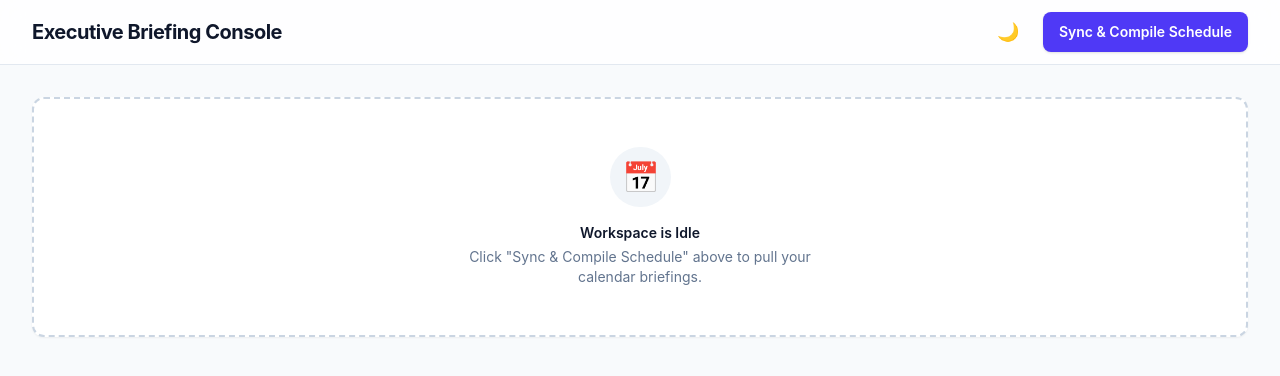
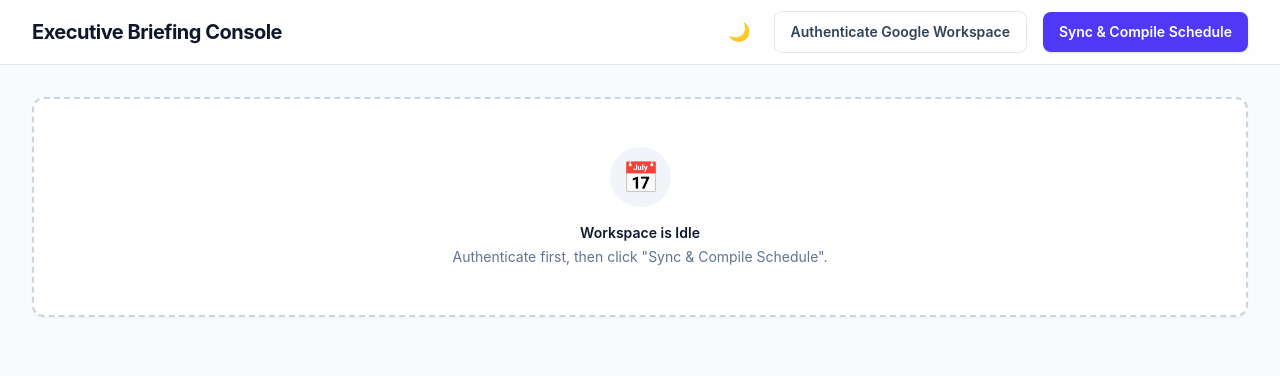
Before and after one commit to Sam00-B/gemini-meeting-prep, a React (Vite) app in the folder frontend/: page / in a window 1280 px wide. Shown: the top 376 px of the page. Built offline with nearby package versions, Linux system fonts and the light colour scheme.

Commit message:
feat: implement user authentication with Google OAuth and JWT session management

```diff
--- a/frontend/src/App.tsx
+++ b/frontend/src/App.tsx
@@ -1,6 +1,5 @@
-import { useState,useEffect } from 'react';
+import { useState, useEffect } from 'react';
 import Markdown from 'react-markdown';
-
 
 interface Briefing {
   title: string;
@@ -22,28 +21,37 @@ export default function App() {
   const [isDarkMode, setIsDarkMode] = useState<boolean>(() => {
     return localStorage.getItem('theme') === 'dark';
   });
+
   useEffect(() => {
-    const root = window.document.documentElement; // This grabs the <html> tag
+    const root = window.document.documentElement;
     if (isDarkMode) {
       root.classList.add('dark')
-      localStorage.setItem('theme', 'dark');;
+      localStorage.setItem('theme', 'dark');
     } else {
       root.classList.remove('dark');
-      localStorage.setItem('theme', 'light');;
+      localStorage.setItem('theme', 'light');
     }
-  }, [isDarkMode]); // Re-runs this code whenever 'isDarkMode' changes
+  }, [isDarkMode]);
 
   const generateBriefings = async () => {
     setIsLoading(true);
     setError(null);
     try {
-      const response = await fetch('http://127.0.0.1:8000/api/briefings');
+      // 🚨 Added credentials: 'include' to pass the HTTP-only cookie!
+      const response = await fetch('http://127.0.0.1:8000/api/briefings', {
+        method: 'GET',
+        credentials: 'include'
+      });
+
       if (!response.ok) {
+        if (response.status === 401) {
+            throw new Error("Unauthorized: Please authenticate with Google first.");
+        }
         throw new Error(`Server responded with a ${response.status} status.`);
       }
       const data: ApiResponse = await response.json();
       setBriefings(data.briefings)
-      setHasFetched(true);;
+      setHasFetched(true);
     } catch (err: any) {
       setError(err.message || "Failed to reach the backend service.");
     } finally {
@@ -52,7 +60,6 @@ export default function App() {
   };
 
   return (
-
     <div className="min-h-screen bg-slate-50 text-slate-900 dark:bg-slate-900 dark:text-slate-100 antialiased selection:bg-indigo-100 transition-colors duration-200">
 
       {/* Upper Navigation Bar */}
@@ -61,9 +68,9 @@ export default function App() {
           <div className="flex items-center gap-2">
             <h1 className="text-xl font-bold tracking-tight text-slate-900 dark:text-white">Executive Briefing Console</h1>
           </div>
-        {/* Flex container to hold both buttons side-by-side */}
+
         <div className="flex items-center gap-4">
-          {/* 🌙 The Toggle Button */}
+
           <button
             onClick={() => setIsDarkMode(!isDarkMode)}
             className="rounded-lg p-2 text-slate-500 hover:bg-slate-100 dark:text-slate-400 dark:hover:bg-slate-800 transition-colors text-lg"
@@ -71,6 +78,15 @@ export default function App() {
           >
             {isDarkMode ? '☀️' : '🌙'}
           </button>
+
+          {/* 🚨 NEW: Google Auth Button */}
+          <button
+            onClick={() => window.location.href = 'http://localhost:8000/auth/login'}
+            className="rounded-lg border border-slate-200 bg-white px-4 py-2.5 text-sm font-semibold text-slate-700 hover:bg-slate-50 transition-all dark:border-slate-700 dark:bg-slate-800 dark:text-slate-200 dark:hover:bg-slate-700"
+          >
+            Authenticate Google Workspace
+          </button>
+
           <button
             onClick={generateBriefings}
             disabled={isLoading}
@@ -103,20 +119,18 @@ export default function App() {
           </div>
         )}
 
-
-        {/* Empty State Banner */}
-        {/* 1. Initial State: Show BEFORE the first click */}
+        {/* Empty State Banner BEFORE fetch */}
         {briefings.length === 0 && !isLoading && !error && !hasFetched && (
           <div className="flex flex-col items-center justify-center rounded-xl border-2 border-dashed border-slate-300 dark:border-slate-700 bg-white dark:bg-slate-800 p-12 text-center shadow-xs transition-colors duration-200">
             <div className="rounded-full bg-slate-100 dark:bg-slate-700 p-3 text-slate-500 dark:text-slate-400 text-3xl mb-4">📅</div>
             <h3 className="text-sm font-semibold text-slate-900 dark:text-white">Workspace is Idle</h3>
             <p className="mt-1 text-sm text-slate-500 dark:text-slate-400 max-w-sm">
-              Click "Sync & Compile Schedule" above to pull your calendar briefings.
+              Authenticate first, then click "Sync & Compile Schedule".
             </p>
           </div>
         )}
 
-        {/* 2. Empty State: Show AFTER clicking if the array is empty */}
+        {/* Empty State AFTER fetch (No meetings) */}
         {briefings.length === 0 && !isLoading && !error && hasFetched && (
           <div className="flex flex-col items-center justify-center rounded-xl border-2 border-dashed border-slate-300 dark:border-slate-700 bg-white dark:bg-slate-800 p-12 text-center shadow-xs transition-colors duration-200">
             <div className="rounded-full bg-slate-100 dark:bg-slate-700 p-3 text-slate-500 dark:text-slate-400 text-3xl mb-4">✨</div>
@@ -126,12 +140,12 @@ export default function App() {
             </p>
           </div>
         )}
-        {/* 3. Loading State Skeleton Cards */}
+
+        {/* Loading State Skeleton Cards */}
         {isLoading && (
           <div className="space-y-8 animate-pulse">
             {[1, 2].map((i) => (
               <div key={i} className="overflow-hidden rounded-xl border border-slate-200 dark:border-slate-800 bg-white dark:bg-slate-800 shadow-xs">
-                {/* Skeleton Card Header */}
                 <div className="border-b border-slate-100 dark:border-slate-700 bg-slate-50/50 dark:bg-slate-800/50 px-6 py-5 sm:px-8">
                   <div className="flex flex-col gap-2 sm:flex-row sm:items-center sm:justify-between">
                     <div className="h-6 w-48 rounded bg-slate-200 dark:bg-slate-700"></div>
@@ -143,8 +157,6 @@ export default function App() {
                     <div className="h-4 w-28 rounded bg-slate-200 dark:bg-slate-700"></div>
                   </div>
                 </div>
-
-                {/* Skeleton Card Content Body */}
                 <div className="px-6 py-6 sm:px-8 bg-white dark:bg-slate-800">
                   <div className="h-4 w-32 rounded bg-slate-200 dark:bg-slate-700 mb-6"></div>
                   <div className="space-y-3">
@@ -162,8 +174,6 @@ export default function App() {
         <div className="space-y-8">
           {!isLoading && briefings.map((briefing, index) => (
             <article key={index} className="overflow-hidden rounded-xl border border-slate-200 dark:border-slate-800 bg-white dark:bg-slate-800 shadow-xs transition-all hover:shadow-md">
-
-              {/* Card Meta Header */}
               <div className="border-b border-slate-100 dark:border-slate-700 bg-slate-50/50 dark:bg-slate-800/50 px-6 py-5 sm:px-8">
                 <div className="flex flex-col gap-2 sm:flex-row sm:items-center sm:justify-between">
                   <h2 className="text-xl font-bold tracking-tight text-slate-900 dark:text-white">{briefing.title}</h2>
@@ -173,12 +183,11 @@ export default function App() {
                             const date = new Date(briefing.time);
                             return date.toLocaleTimeString([], { hour: '2-digit', minute: '2-digit' }) + ' (' + date.toLocaleDateString([], { month: 'short', day: 'numeric' }) + ')';
                           } catch {
-                                    return briefing.time; // Fallback to raw string if parsing fails
+                            return briefing.time;
                           }
                         })()}
                   </div>
                 </div>
-
                 <div className="mt-3 flex flex-wrap items-center gap-1.5 text-sm text-slate-500">
                   <span className="font-medium text-slate-700 dark:text-slate-300">Attendees:</span>
                   {briefing.attendees.length > 0 ? (
@@ -192,14 +201,10 @@ export default function App() {
                   )}
                 </div>
               </div>
-
-              {/* AI Markdown Briefing Section */}
               <div className="px-6 py-6 sm:px-8 bg-white dark:bg-slate-800">
                 <div className="flex items-center gap-2 mb-4 border-b border-slate-100 dark:border-slate-600 pb-2">
                   <h3 className="text-xs font-bold uppercase tracking-wider text-slate-400 dark:text-slate-400">Intelligence Briefing</h3>
                 </div>
-
-                {/* Embedded Intercept Layer for Markdown Parsing */}
                 <div className="text-slate-700 dark:text-slate-200 leading-relaxed max-w-none">
                   <Markdown
                       components={{
@@ -210,7 +215,6 @@ export default function App() {
                         ul: ({ ...props }) => <ul className="list-disc pl-5 mb-4 space-y-1.5 text-sm text-slate-600 dark:text-slate-300" {...props} />,
                         ol: ({ ...props }) => <ol className="list-decimal pl-5 mb-4 space-y-1.5 text-sm text-slate-600 dark:text-slate-300" {...props} />,
                         li: ({ ...props }) => <li className="text-sm leading-relaxed text-slate-600 dark:text-slate-300" {...props} />,
-                        // FIX: Explicitly strip background, force transparent layout, and align text colors
                         strong: ({ ...props }) => (
                           <strong
                             className="font-bold bg-transparent bg-none text-indigo-600 dark:text-indigo-400 "
```
Also changed, not shown: 1 other file (tests, documents, lock files or other folders). Lines whose indentation alone changed are shown as unchanged.
